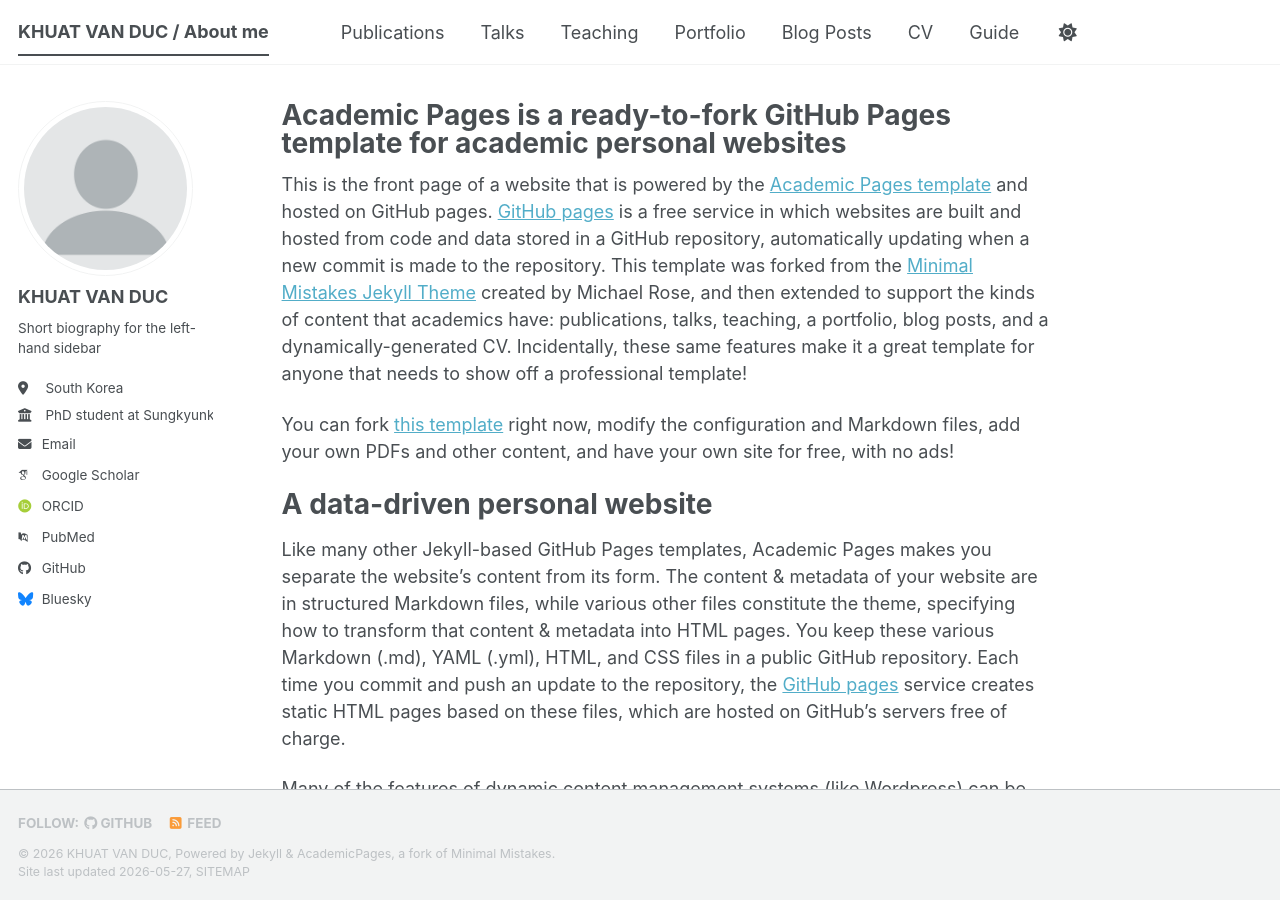
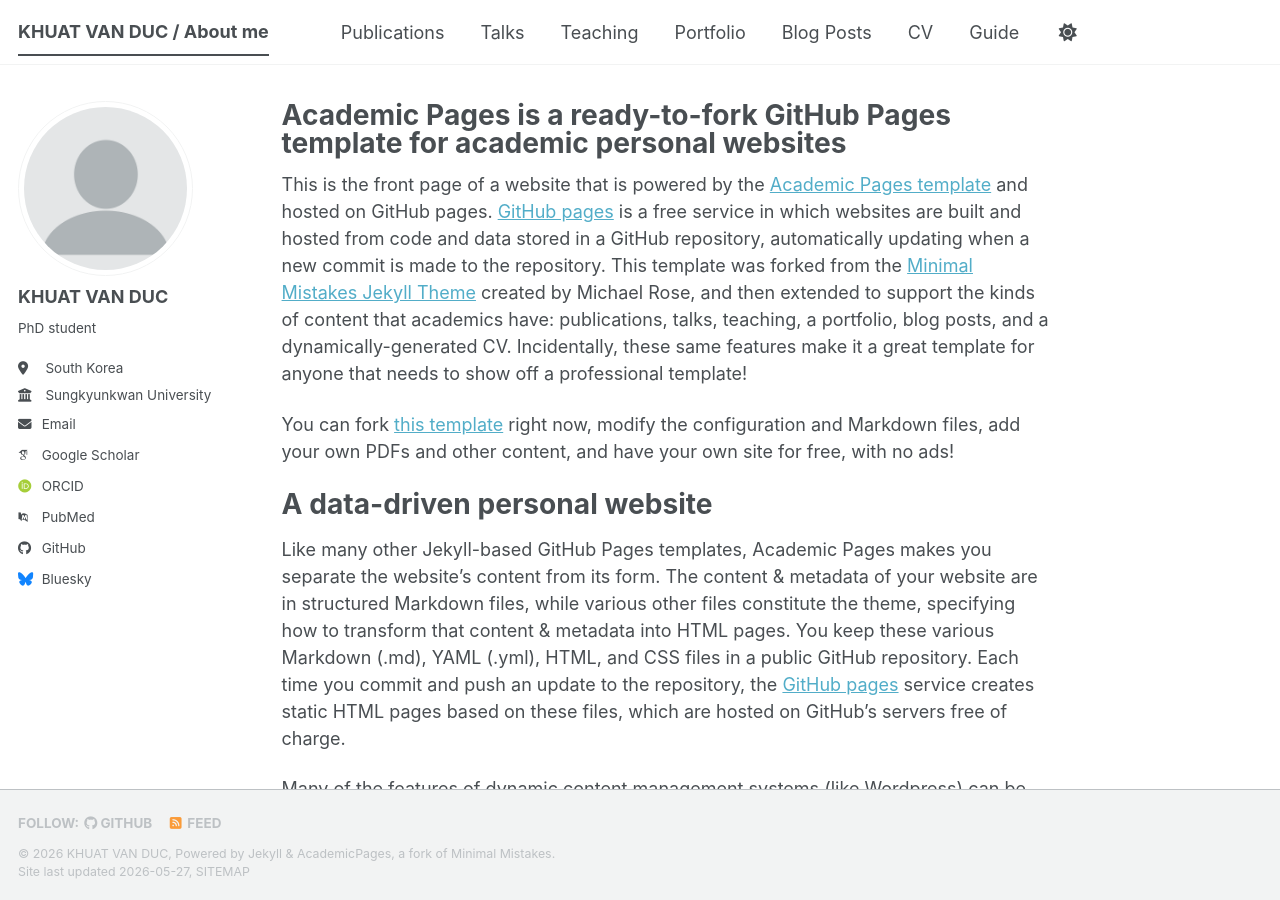
Before and after one commit to duckv-sketch/KHUAT-VAN-DUC, a Jekyll site: the page built from _pages/about.md, in a window 1280 px wide and 900 px high. Built offline with Jekyll 4.4.1, drawn with Linux system fonts in a browser that asks for light colours; some web fonts are replaced; a script bundle is joined from its source files by our own code; library files that are not in the unit come from our copies.

Commit message:
Update _config.yml

```diff
--- a/_config.yml
+++ b/_config.yml
@@ -26,9 +26,9 @@ author:
   avatar           : "profile.png"
   name             : "KHUAT VAN DUC"
   pronouns         : # example: "she/her"
-  bio              : "Short biography for the left-hand sidebar"
+  bio              : "PhD student"
   location         : "  South Korea"
-  employer         : " PhD student at Sungkyunkwan University"
+  employer         : " Sungkyunkwan University"
   uri              : # URL
   email            : "duckv@g.skku.edu"
 
```
